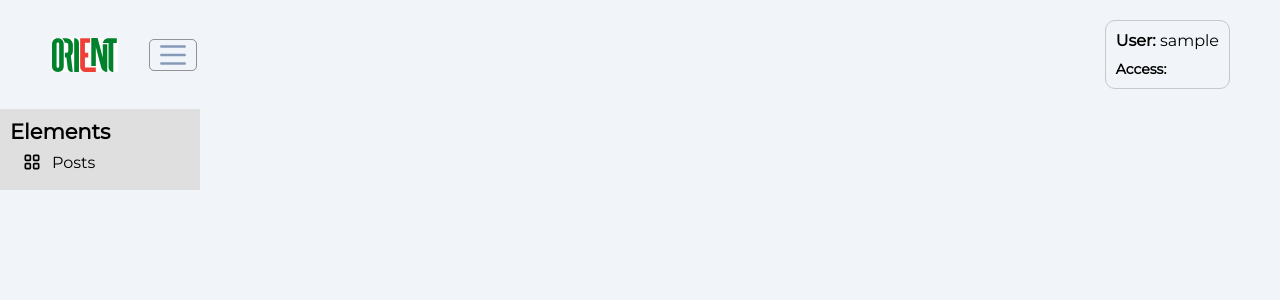
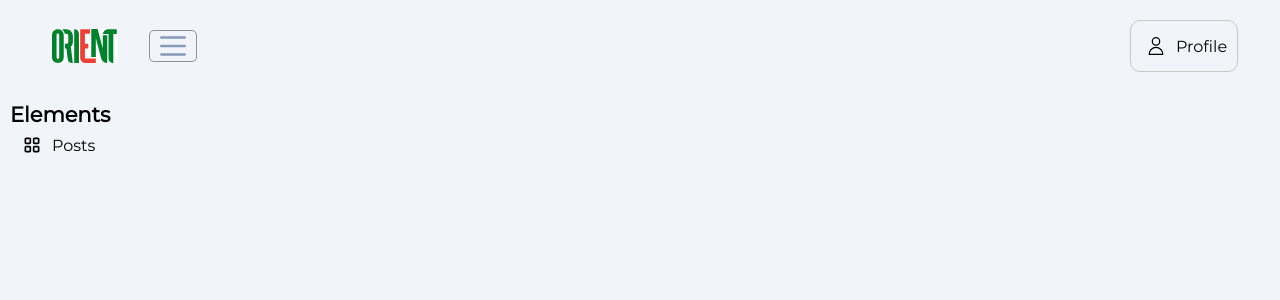
Before and after one commit to VividTruthKeeper/react-admin-panel, a React (Vite) app: page / in a window 1280 px wide. Shown: the top 300 px of the page. Built offline with nearby package versions, Linux system fonts and the light colour scheme; sample sign-in values are in the browser's storage.

Commit message:
nav done

```diff
--- a/src/assets/styles/_aside.scss
+++ b/src/assets/styles/_aside.scss
@@ -12,7 +12,6 @@
   }
 
   &__list {
-    background: #e0dfdf;
     width: 100%;
     padding: 1rem;
     display: flex;
--- a/src/assets/styles/_nav.scss
+++ b/src/assets/styles/_nav.scss
@@ -1,4 +1,39 @@
 .nav {
+  &__dropdown {
+    border-radius: 1rem;
+    width: 100%;
+    opacity: 0;
+    overflow: hidden;
+    position: absolute;
+    @include transition-std;
+    top: calc(100% + 1rem);
+    left: 0;
+    height: 0;
+
+    border: 0.1rem solid #c8c8c8;
+
+    &.active {
+      height: 15rem;
+      opacity: 1;
+      @include transition-std;
+    }
+
+    &__wrapper {
+      display: flex;
+      flex-direction: column;
+
+      li {
+        display: flex;
+        flex-direction: column;
+        gap: 0.2rem;
+
+        &:nth-child(2n) {
+          padding-bottom: 1rem;
+        }
+      }
+    }
+  }
+
   &__left {
     display: flex;
     align-items: center;
@@ -7,36 +42,67 @@
   }
 
   &__right {
+    justify-self: flex-end;
+    max-width: 10rem;
     display: flex;
     align-items: center;
-    justify-content: flex-end;
 
     &__user {
+      cursor: pointer;
+      position: relative;
+      background: #f1f4f8;
       border: 0.1rem solid #c8c8c8;
       border-radius: 1rem;
       padding: 1rem;
       display: flex;
-      flex-direction: column;
       align-items: center;
-      gap: 1rem;
+      gap: 0.5rem;
+      @include transition-std;
 
-      h2 {
-        width: 100%;
-        font-weight: normal;
+      &:hover {
+        @include transition-std;
+        background: #b9b9b9;
+      }
+
+      button {
+        border-top: 0.1rem solid #c8c8c8;
+        padding: 1rem;
+        padding-bottom: 0.5rem;
+        cursor: pointer;
+        color: rgb(37, 172, 218);
+      }
+
+      span {
         font-size: 1.6rem;
+      }
+      p {
+        font-size: 1.2rem;
+        padding: 0 1rem;
+      }
 
-        span {
-          font-weight: bold;
+      &__img {
+        width: 3rem;
+        height: 3rem;
+
+        img {
+          width: 3rem;
+          height: 3rem;
+          object-fit: contain;
         }
       }
 
-      h3 {
+      h2 {
+        padding: 1rem;
+        padding-bottom: 0.5rem;
         width: 100%;
         font-size: 1.4rem;
-        font-weight: normal;
-        span {
-          font-weight: bold;
-        }
+      }
+
+      h3 {
+        padding: 1rem;
+        padding-bottom: 0.5rem;
+        width: 100%;
+        font-size: 1.4rem;
       }
     }
   }
--- a/src/components/Nav.tsx
+++ b/src/components/Nav.tsx
@@ -1,10 +1,11 @@
 // Modules
-import { useContext } from "react";
+import { useContext, useState } from "react";
 import { UserContext } from "../context/UserContext";
 
 // Icons
 import Orient from "../assets/icons/logo_orient.svg";
 import Burger from "../assets/icons/burger.svg";
+import Profile from "../assets/icons/profile.svg";
 
 // Types
 import { userContextType } from "../types/user";
@@ -15,6 +16,7 @@ interface Props {
 
 const Nav = ({ aside, setAside }: Props) => {
   const { user, setUser }: userContextType = useContext(UserContext);
+  const [dropdown, setDropdown] = useState<boolean>(false);
   return (
     <nav className="nav">
       <div className="container">
@@ -32,14 +34,41 @@ const Nav = ({ aside, setAside }: Props) => {
             </button>
           </div>
           <div className="nav__right">
-            <div className="nav__right__user">
-              <h2>
-                <span>User:</span> {" " + user.username && user.username}
-              </h2>
-              <h3>
-                <span>Access:</span>{" "}
-                {" " + user.accessLevel && user.accessLevel}
-              </h3>
+            <div
+              className="nav__right__user"
+              onClick={() => {
+                setDropdown(!dropdown);
+              }}
+            >
+              <div className="nav__right__user__img">
+                <img src={Profile} alt="" />
+              </div>
+              <span>Profile</span>
+              <div
+                className={dropdown ? "nav__dropdown active" : "nav__dropdown"}
+              >
+                <ul className="nav__dropdown__wrapper">
+                  <li>
+                    <h2>Username:</h2>
+                    <p>{user.username}</p>
+                  </li>
+                  <li>
+                    <h2>Access:</h2>
+                    <p>{user.accessLevel}</p>
+                  </li>
+                  <li>
+                    <button
+                      type="button"
+                      onClick={() => {
+                        localStorage.removeItem("userData");
+                        setUser({ username: "", accessLevel: "" });
+                      }}
+                    >
+                      Log out
+                    </button>
+                  </li>
+                </ul>
+              </div>
             </div>
           </div>
         </div>
```
Also changed, not shown: src/assets/icons/profile.svg (added).
